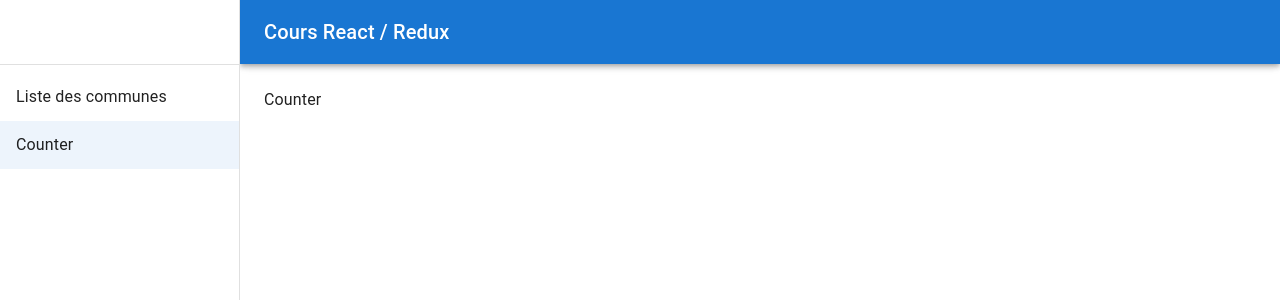
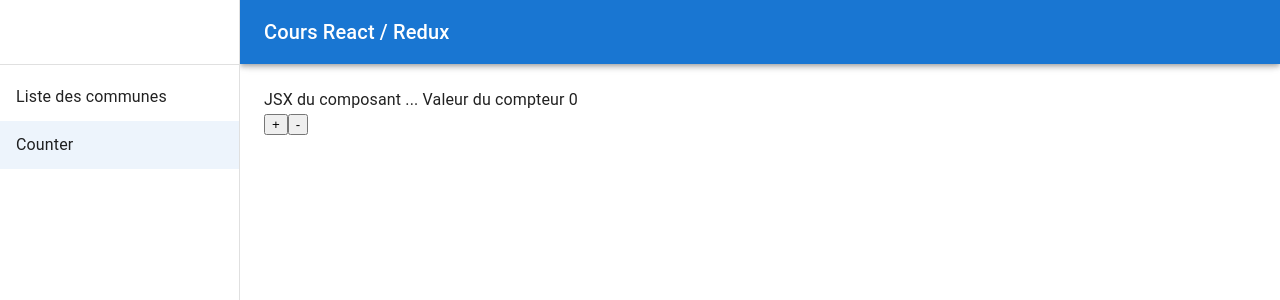
Before and after one commit to stephane71/react-redux-exercices, a React (Create React App) app: page /counter in a window 1280 px wide. Shown: the top 300 px of the page. Built offline with nearby package versions, Linux system fonts and the light colour scheme.

Commit message:
Add redux-toolkit && react-redux Add a store and handle Counter slice

```diff
--- a/package.json
+++ b/package.json
@@ -7,6 +7,7 @@
     "@emotion/styled": "^11.10.5",
     "@mui/icons-material": "^5.11.0",
     "@mui/material": "^5.11.5",
+    "@reduxjs/toolkit": "^1.9.1",
     "@testing-library/jest-dom": "^5.14.1",
     "@testing-library/react": "^13.0.0",
     "@testing-library/user-event": "^13.2.1",
@@ -17,6 +18,7 @@
     "prettier": "^2.8.3",
     "react": "^18.2.0",
     "react-dom": "^18.2.0",
+    "react-redux": "^8.0.5",
     "react-router-dom": "^6.7.0",
     "react-scripts": "5.0.1",
     "typescript": "^4.4.2",
--- a/src/index.tsx
+++ b/src/index.tsx
@@ -7,6 +7,8 @@ import { createBrowserRouter, RouterProvider } from "react-router-dom";
 import Cities from "./routes/cities";
 import City from "./routes/city";
 import { CssBaseline } from "@mui/material";
+import { Provider } from "react-redux";
+import store from "./store/store";
 import Counter from "./routes/counter";
 
 const router = createBrowserRouter([
@@ -36,7 +38,9 @@ const root = ReactDOM.createRoot(
 root.render(
   <React.StrictMode>
     <CssBaseline />
-    <RouterProvider router={router} />
+    <Provider store={store}>
+      <RouterProvider router={router} />
+    </Provider>
   </React.StrictMode>
 );
 
--- a/src/routes/counter/index.tsx
+++ b/src/routes/counter/index.tsx
@@ -1,3 +1,16 @@
+import { useDispatch, useSelector } from "react-redux";
+import { selectCount } from "../../store/counter/selectors";
+import { increment, decrement } from "../../store/counter/slice";
+
 export default function Counter() {
-  return <div>Counter</div>;
+  const count = useSelector(selectCount);
+  const dispatch = useDispatch();
+
+  return (
+    <div>
+      <div>JSX du composant ... Valeur du compteur {count}</div>
+      <button onClick={() => dispatch(increment())}>+</button>
+      <button onClick={() => dispatch(decrement())}>-</button>
+    </div>
+  );
 }
--- /dev/null
+++ b/src/store/counter/selectors.ts
@@ -0,0 +1 @@
+export const selectCount = (state) => state.counter.value;
--- /dev/null
+++ b/src/store/counter/slice.ts
@@ -0,0 +1,34 @@
+import { createSlice } from "@reduxjs/toolkit";
+
+export const slice = createSlice({
+  name: "counter",
+  initialState: {
+    value: 0,
+  },
+  reducers: {
+    increment: (state) => {
+      return {
+        ...state,
+        value: state.value + 1,
+      };
+    },
+    decrement: (state) => {
+      return {
+        ...state,
+        value: state.value - 1,
+      };
+    },
+    incrementByAmount: (state, action) => {
+      return {
+        ...state,
+        value: state.value + action.payload,
+      };
+    },
+  },
+});
+
+// Grâce à Redux Toolkit,
+// les actions sont générés directement à partir des reducers
+export const { increment, decrement, incrementByAmount } = slice.actions;
+
+export default slice.reducer;
--- /dev/null
+++ b/src/store/store.ts
@@ -0,0 +1,8 @@
+import { configureStore } from "@reduxjs/toolkit";
+import counterReducer from "./counter/slice";
+
+export default configureStore({
+  reducer: {
+    counter: counterReducer,
+  },
+});
```
Also changed, not shown: 1 other file (tests, documents, lock files or other folders).
